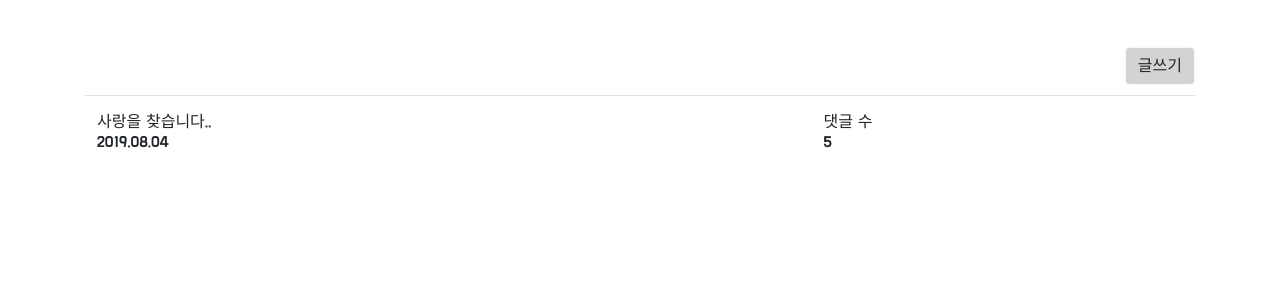
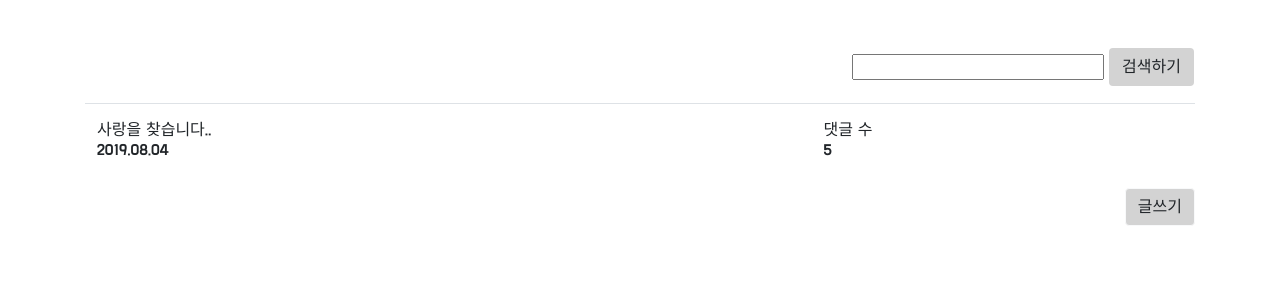
Before and after one commit to kitejun/kpufestival, a Django app: page /board/ in a window 1280 px wide. Shown: the part 116-416 px from the top of the page. Run offline with Django 3.2, Linux system fonts and the light colour scheme; some libraries are stand-ins or nearby versions.

Commit message:
board 검색 추가

```diff
--- a/kpufestival/templates/base.html
+++ b/kpufestival/templates/base.html
@@ -36,7 +36,7 @@
           <a class="nav-link js-scroll-trigger" href="{% url 'board' %}" style="color: white;">게시판 </a>
         </li>
         <li class="nav-item">
-          <a class="nav-link js-scroll-trigger" href="developer" style="color: white;">개발자소개</a>
+          <a class="nav-link js-scroll-trigger" href="{% url 'developer'%}" style="color: white;">개발자소개</a>
         </li>
         <li class="nav-item">
           <a class="nav-link js-scroll-trigger" href="{% url 'login' %}" style="color: white;">로그인</a>
--- a/kpufestival/templates/board.html
+++ b/kpufestival/templates/board.html
@@ -8,8 +8,18 @@
 </style>
 <div class="container" style="margin-top: 9%;">
   <br><br>
-  <!--로그인 구현 후 글쓰기 버튼 if문 처리-->
-  <a class="btn btn-outline-light" href="#" style="float: right;">글쓰기</a>
+   <!-- 검색기능 -->
+   <form action="#" method="POST" style="float: right">
+      {% csrf_token %}
+      <table>
+        <tr>
+          <td>
+            <input type="text" name="search_word" required id="id_search_word">
+            <input class="btn" type="submit" value="검색하기">
+          </td>
+        </tr>
+      </table>
+    </form>
   <br><br>
   <!--이부분에 추가해주세요-->
   <table class="table">
@@ -31,6 +41,8 @@
     </tr>
    </tbody>
   </table>
+    <!--로그인 구현 후 글쓰기 버튼 if문 처리-->
+  <a class="btn btn-outline-light" href="#" style="float: right;">글쓰기</a>
         <br>
 <!--pagenation-->
   <nav aria-label="container"  >
--- a/kpufestival/urls.py
+++ b/kpufestival/urls.py
@@ -13,5 +13,4 @@ urlpatterns = [
     path('detail/',board.views.detail,name="detail"),
     path('introduce/',board.views.introduce,name="introduce"),
     path('developer/',info.views.developer,name="developer"),
-
 ]
```
